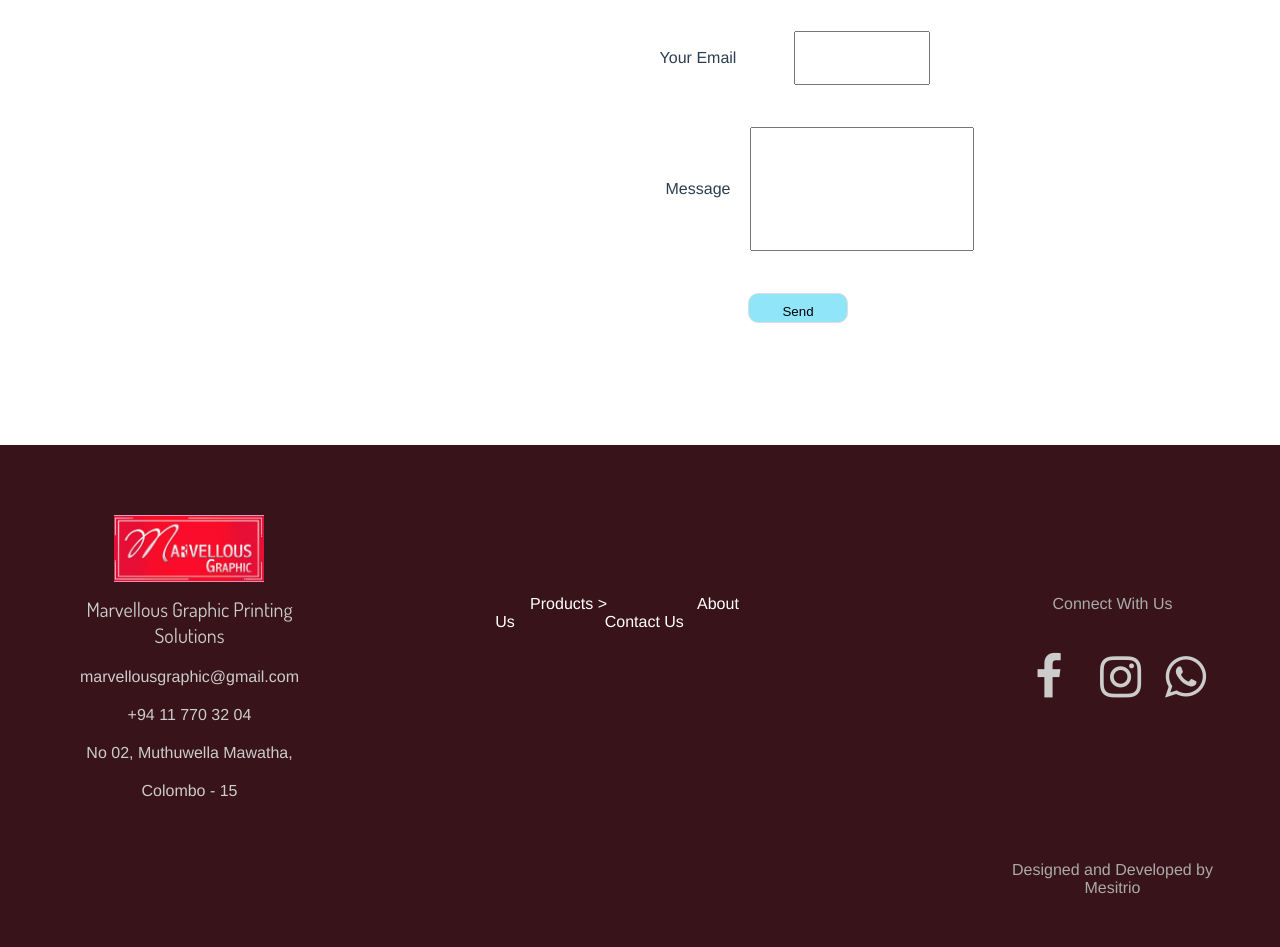
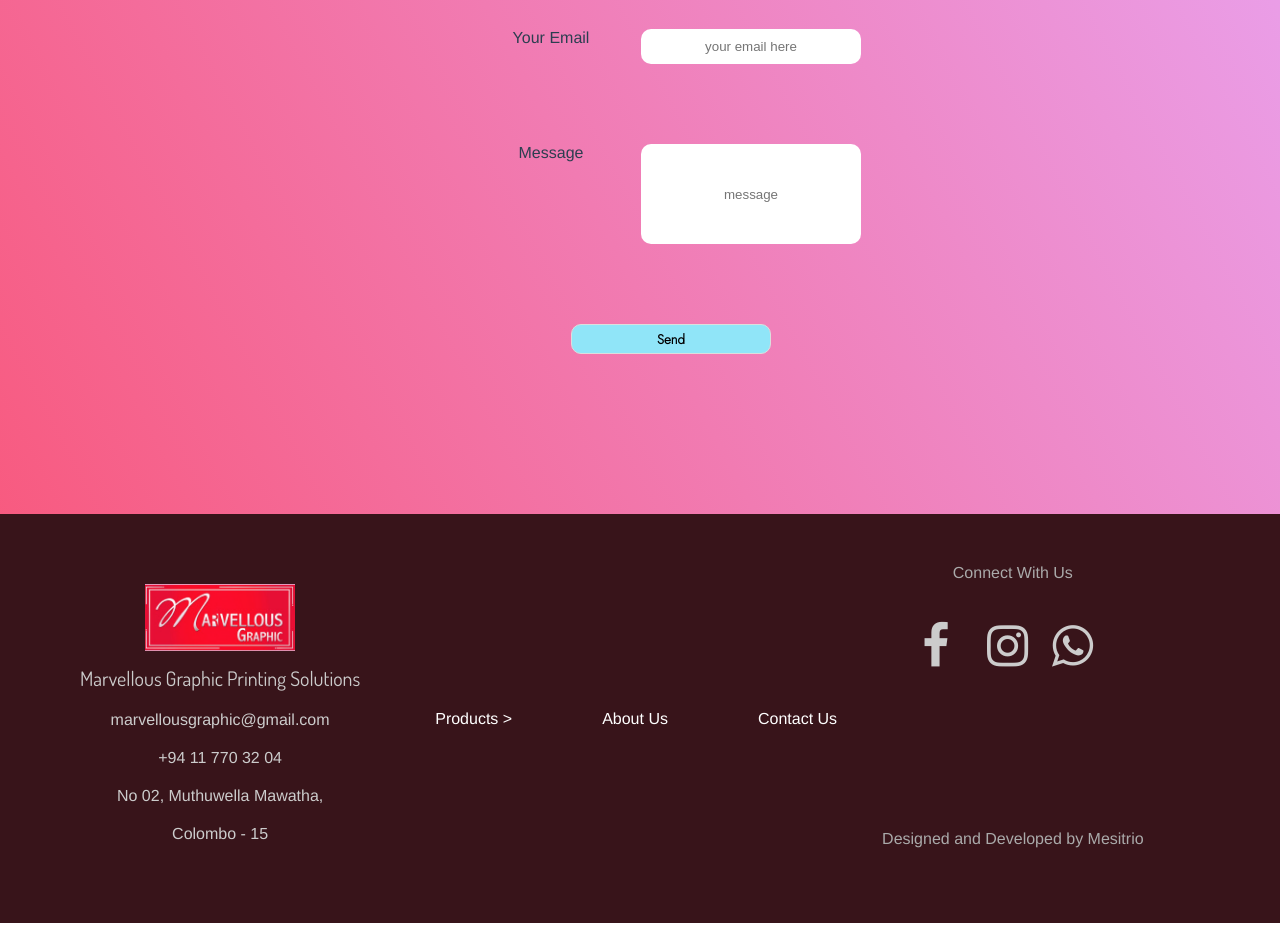
Before and after one commit to ShanmuCode27/MarvellousGraphic, a Vue app in the folder Vue/marvellousgraphic/: page /contactus in a window 1280 px wide. Shown: the part 880-1827 px from the top of the page. After the commit the page ends 1803 px from the top, so only its background shows below. Built offline with nearby package versions, Linux system fonts and the light colour scheme; a web font is replaced by a local one.

Commit message:
pushed changes

```diff
--- a/Vue/marvellousgraphic/src/App.vue
+++ b/Vue/marvellousgraphic/src/App.vue
@@ -1,5 +1,6 @@
 <template>
-<link rel="stylesheet" href="https://cdnjs.cloudflare.com/ajax/libs/font-awesome/4.7.0/css/font-awesome.min.css">
+  <div>
+    <link rel="stylesheet" href="https://cdnjs.cloudflare.com/ajax/libs/font-awesome/4.7.0/css/font-awesome.min.css">
   <div id="nav">
 
     <div id="left">
@@ -63,6 +64,7 @@
         </div>
       </div>
   </footer>
+  </div>
 </template>
 
 <script>
@@ -94,6 +96,13 @@ export default {
   -moz-osx-font-smoothing: grayscale;
   text-align: center;
   color: #2c3e50;
+ background-color: #f95476;
+ background-image: linear-gradient(62deg, #f95476 3%, #e9a2ee 84%);
+
+
+
+
+
 }
 
 *{
@@ -245,9 +254,13 @@ footer{
 }
 
 .link{
-  padding-top: 100px;
-  padding-left: 100px;
+  /* padding-top: 100px;
+  padding-left: 100px; */
+  display: flex;
+  align-items: center;
+  justify-content: center;
 }
+
 
 
 .footer-logo .details{
@@ -267,12 +280,9 @@ footer{
 }
 
 
-.list{
-
-}
 
 .things{
-
+  justify-self: center;
 }
 
  .things a{
@@ -284,8 +294,8 @@ footer{
 .connect{
   display: flex;
   flex-direction: column;
-  padding-top: 100px;
-  padding-left: 200px;
+  /* padding-top: 100px;
+  padding-left: 200px; */
   color: #aaa;
 }
 
--- a/Vue/marvellousgraphic/src/components/About/AboutView.vue
+++ b/Vue/marvellousgraphic/src/components/About/AboutView.vue
@@ -168,7 +168,12 @@ section{
     list-style-type: none;
     font-family: 'Jost', sans-serif;
     font-size: 20px;
-    font-weight: 500;
+    font-weight: 600;
+    font-style: italic;
+    color: rgb(19, 0, 0);
 }
 
+p{
+    color: rgb(61, 25, 25);
+}
 </style>
--- a/Vue/marvellousgraphic/src/components/Contact/ContactIcon.vue
+++ b/Vue/marvellousgraphic/src/components/Contact/ContactIcon.vue
@@ -12,15 +12,15 @@
         <h4>Send us a message</h4>
 
         <div class = "form">
-            <form action = "../../../getMessage.php" method = "POST">
+            <form ref="form" @submit.prevent="sendEmail">
                 <table>
                     <tr>
                         <td>Your Email</td>
-                        <td><input type = "email" name = "email" /></td>
+                        <td><input type = "email" name = "email" placeholder = "your email here"/></td>
                     </tr>
                     <tr>
                         <td>Message</td>
-                        <td><input type = "email" name = "email" id = "message" multiline /></td>
+                        <td><input type = "text" name = "message" id = "message" placeholder="message" multiline /></td>
                     </tr>
                     <tr>
                         <td><input type = "submit" name = "submit" value = "Send" id = "button" /></td>
@@ -30,6 +30,48 @@
         </div>
     </div>
 </template>
+
+<script>
+
+import emailjs from 'emailjs-com';
+
+
+export default {
+
+    data() {
+        return {
+            email: '',
+            message: ''
+        }
+    },
+    methods: {
+    sendEmail(e) {
+      try {
+        emailjs.sendForm('service_ruah5zo', 'template_ld3l4gr', this.$refs.form, 'EjBnmCoHomHUCl070',
+        {
+            email: this.email,
+            message: this.message,
+
+        }).then( function (res) {
+            alert("Sent successfully ! " + res.status);
+        })
+
+      } catch(error) {
+          console.log({error})
+      }
+      // Reset form field
+
+        this.name =  '',
+        this.email =  ''
+
+  }
+}
+
+
+}
+</script>
+
+
 
 <style scoped>
 
@@ -93,6 +135,7 @@
     flex-direction: column;
     padding: 20px;
     margin-left: 0%;
+    justify-content: center;
 
 }
 
@@ -103,23 +146,47 @@
 
 input {
     padding: 10px;
+    width: 200px;
+    height: 15px;
+    border-radius: 10px;
+    border: none;
+}
+
+#message{
+    padding: 0px 10px;
+}
+
+input:focus{
+    outline-style: solid;
+    outline-width: 3px;
+    outline-color: #90E5F8;
 }
 
 table{
-    margin-left: 40%;
+    display: flex;
+    flex-direction: column;
+    width: 70%;
+}
+table > tr{
+    display: flex;
+    justify-content: center;
 }
 
 table td{
-    padding-top: 40px !important;
+    width: 100px;
+    padding: 40px 20px!important;
 }
 
 #button{
     margin: auto;
-    width: 100px;
+    width: 200px;
     height: 30px;
-    margin-left: 100%;
+    padding: 5px;
     background: #90E5F8;
     border-radius: 10px;
     border: solid 0.5px #ddd;
+    font-weight: bold;
+    font-weight: 800;
+    font-family: 'Jost',sans-serif;
 }
 </style>
--- a/Vue/marvellousgraphic/src/components/Home/HomeImageGrid.vue
+++ b/Vue/marvellousgraphic/src/components/Home/HomeImageGrid.vue
@@ -40,7 +40,7 @@ export default {
 }
 
 .container{
-    width: 200vw;
+    width: 100vw;
     display: grid;
     grid-template-columns: 30% 20% 30% 20%;
     grid-template-rows: 300px 300px 300px 300px;
--- a/Vue/marvellousgraphic/src/components/Home/Testimonial.vue
+++ b/Vue/marvellousgraphic/src/components/Home/Testimonial.vue
@@ -57,7 +57,9 @@ export default {
 
 .slide{
     width: 100vw;
-    padding-left: 250px;
+    display: flex;
+    justify-content: center;
+    /* padding-left: 250px; */
     margin-bottom: 100px;
 }
 
```
Also changed, not shown: 1 other file (tests, documents, lock files or other folders).
